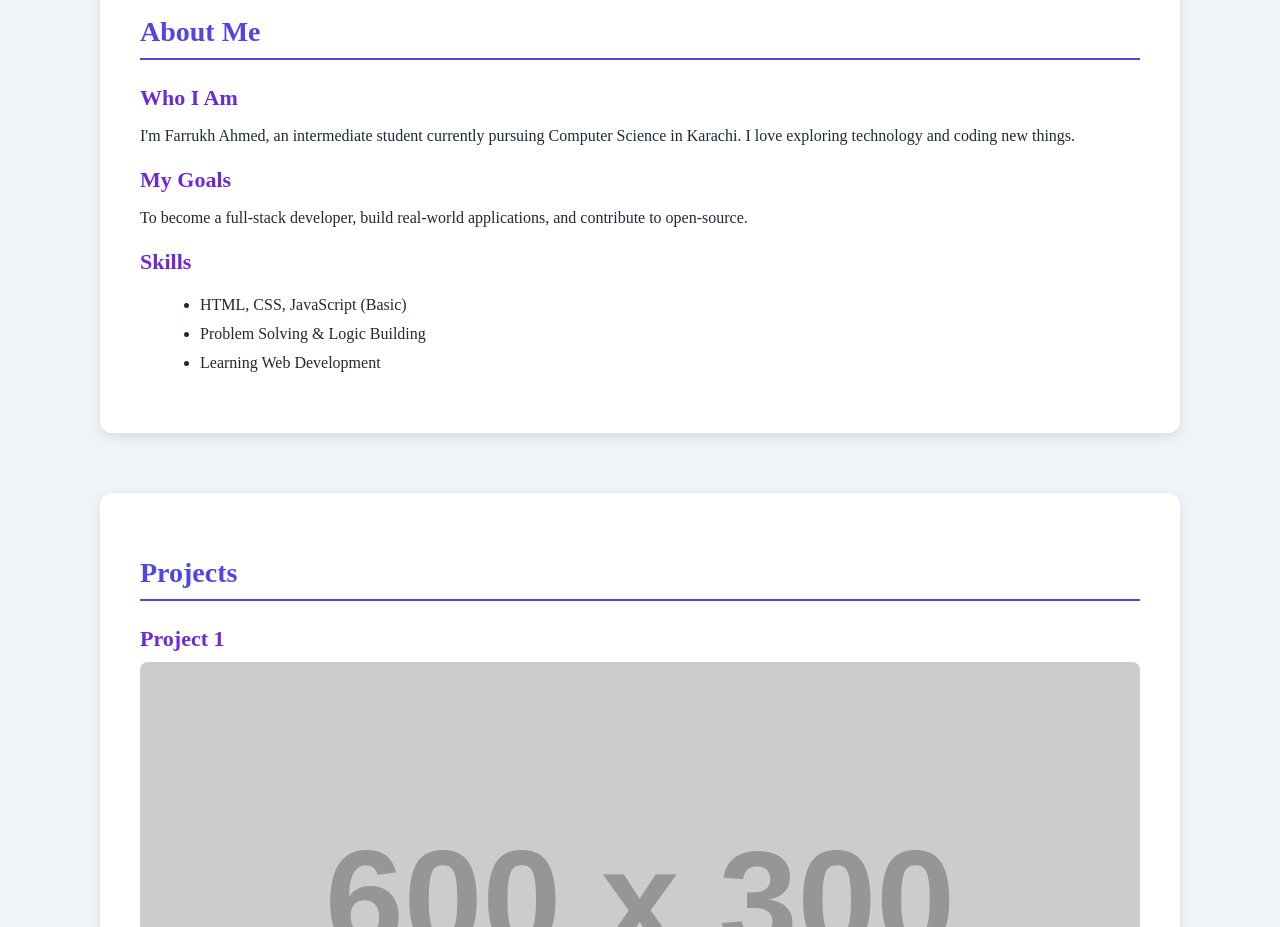
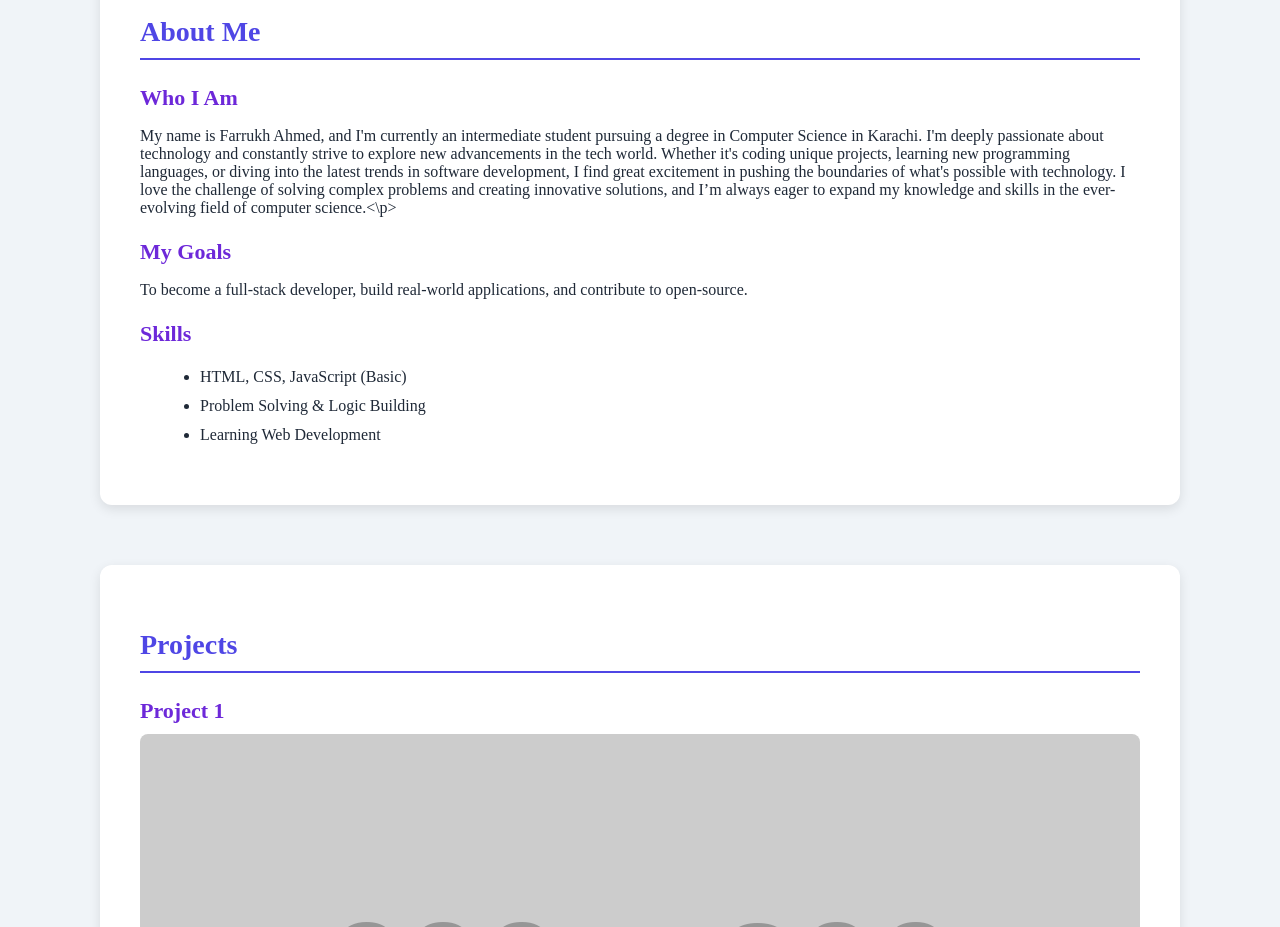
Before and after one commit to farrukh0028/Farrukh-, a plain HTML site: page index.html in a window 1280 px wide. Shown: the part 1020-1947 px from the top of the page. Drawn offline with nearby package versions, Linux system fonts and the light colour scheme; placeholder pictures from the web are drawn by us; a web font is replaced by a local one.

Commit message:
index.html

```diff
--- a/index.html
+++ b/index.html
@@ -78,7 +78,8 @@ footer { background: var(--primary-color); color: var(--white); text-align: cent
 <h2>About Me</h2>
 <div class="sub-section">
 <h3>Who I Am</h3>
-<p>I'm Farrukh Ahmed, an intermediate student currently pursuing Computer Science in Karachi. I love exploring technology and coding new things.</p>
+<p>My name is Farrukh Ahmed, and I'm currently an intermediate student pursuing a degree in Computer Science in Karachi. I'm deeply passionate about technology and constantly strive to explore new advancements in the tech world. Whether it's coding unique projects, learning new programming languages, or diving into the latest trends in software development, I find great excitement in pushing the boundaries of what's possible with technology. I love the challenge of solving complex problems and creating innovative solutions, and I’m always eager to expand my knowledge and skills in the ever-evolving field of computer science.<\p>
+
 </div>
 <div class="sub-section">
 <h3>My Goals</h3>
```
